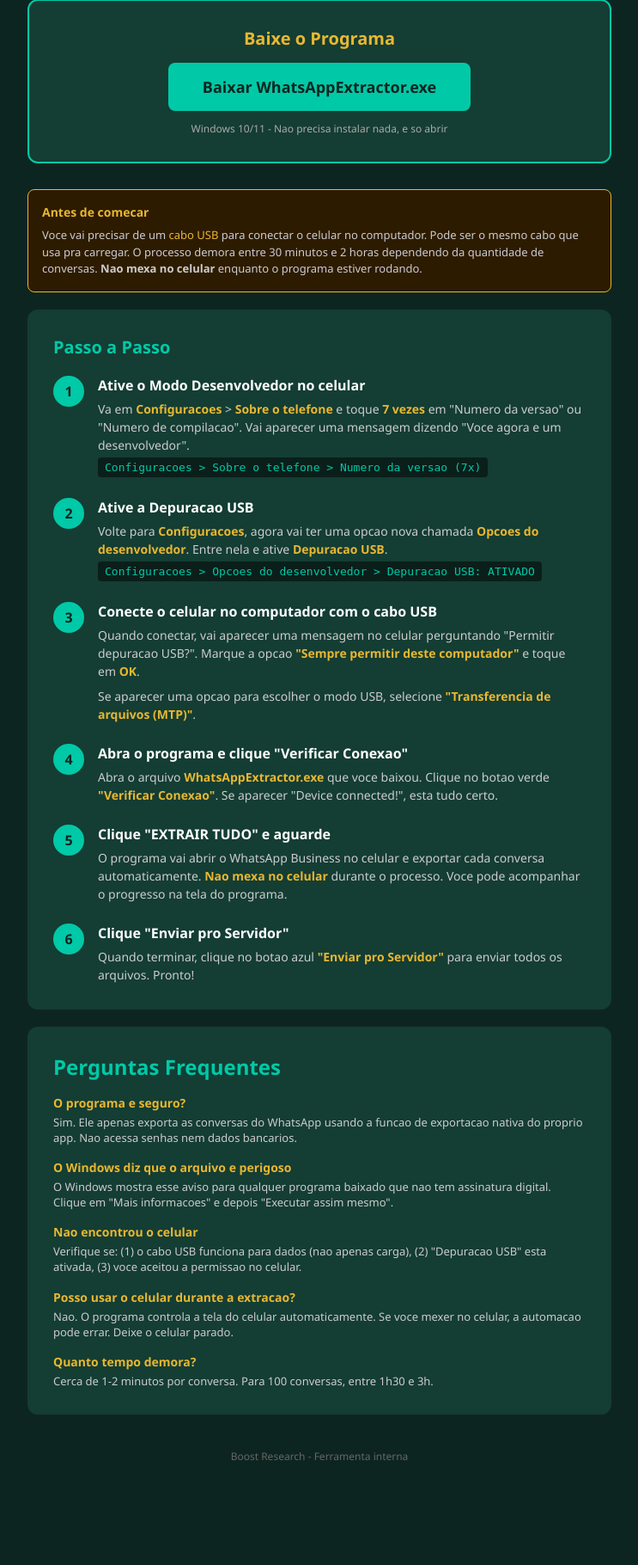
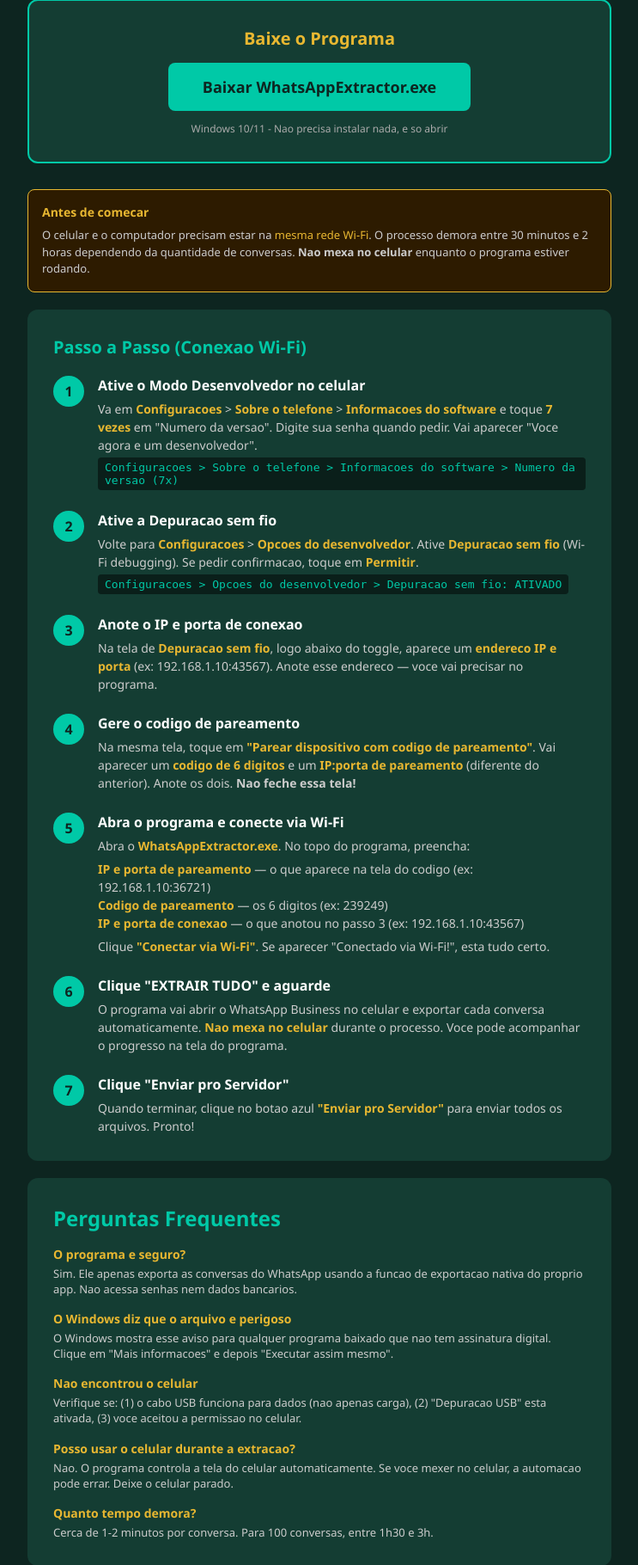
Before and after one commit to andrefrancoaraujo/whatsapp-extractor, a Flask app: page / in a window 1280 px wide. Shown: the part 146-1966 px from the top of the page at 86% size, without its empty margins (268-1011 px from the left). Before the commit the page ends 1844 px from the top, so only its background shows below. Run offline with Flask 3, Linux system fonts and the light colour scheme; parts of the project's set-up code (start-up, migrations or seed data) failed here and were passed over.

Commit message:
Add Wi-Fi ADB support (wireless debugging)
- GUI now has Wi-Fi pairing fields (IP, port, code)
- Landing page updated with Wi-Fi instructions for Samsung A31
- Supports both USB and Wi-Fi connections

Co-Authored-By: Claude Opus 4.6 (1M context) <noreply@anthropic.com>

```diff
--- a/server/templates/download.html
+++ b/server/templates/download.html
@@ -172,7 +172,7 @@
 
         <div class="download-box">
             <h2>Baixe o Programa</h2>
-            <a href="/download-extractor" class="download-btn">
+            <a href="/extractor/download-extractor" class="download-btn">
                 Baixar WhatsAppExtractor.exe
             </a>
             <p class="download-note">Windows 10/11 - Nao precisa instalar nada, e so abrir</p>
@@ -181,15 +181,14 @@
         <div class="warning">
             <h3>Antes de comecar</h3>
             <p>
-                Voce vai precisar de um <span style="color:#E8B731">cabo USB</span> para conectar
-                o celular no computador. Pode ser o mesmo cabo que usa pra carregar.
+                O celular e o computador precisam estar na <span style="color:#E8B731">mesma rede Wi-Fi</span>.
                 O processo demora entre 30 minutos e 2 horas dependendo da quantidade de conversas.
                 <strong>Nao mexa no celular</strong> enquanto o programa estiver rodando.
             </p>
         </div>
 
         <div class="steps">
-            <h2>Passo a Passo</h2>
+            <h2>Passo a Passo (Conexao Wi-Fi)</h2>
 
             <div class="step">
                 <div class="step-num">1</div>
@@ -197,41 +196,38 @@
                     <h3>Ative o Modo Desenvolvedor no celular</h3>
                     <p>
                         Va em <span class="highlight">Configuracoes</span> >
-                        <span class="highlight">Sobre o telefone</span> e toque
+                        <span class="highlight">Sobre o telefone</span> >
+                        <span class="highlight">Informacoes do software</span> e toque
                         <span class="highlight">7 vezes</span> em
-                        "Numero da versao" ou "Numero de compilacao".
-                        Vai aparecer uma mensagem dizendo "Voce agora e um desenvolvedor".
+                        "Numero da versao". Digite sua senha quando pedir.
+                        Vai aparecer "Voce agora e um desenvolvedor".
                     </p>
-                    <span class="path">Configuracoes > Sobre o telefone > Numero da versao (7x)</span>
+                    <span class="path">Configuracoes > Sobre o telefone > Informacoes do software > Numero da versao (7x)</span>
                 </div>
             </div>
 
             <div class="step">
                 <div class="step-num">2</div>
                 <div class="step-content">
-                    <h3>Ative a Depuracao USB</h3>
+                    <h3>Ative a Depuracao sem fio</h3>
                     <p>
-                        Volte para <span class="highlight">Configuracoes</span>, agora vai ter uma
-                        opcao nova chamada <span class="highlight">Opcoes do desenvolvedor</span>.
-                        Entre nela e ative <span class="highlight">Depuracao USB</span>.
+                        Volte para <span class="highlight">Configuracoes</span> >
+                        <span class="highlight">Opcoes do desenvolvedor</span>.
+                        Ative <span class="highlight">Depuracao sem fio</span> (Wi-Fi debugging).
+                        Se pedir confirmacao, toque em <span class="highlight">Permitir</span>.
                     </p>
-                    <span class="path">Configuracoes > Opcoes do desenvolvedor > Depuracao USB: ATIVADO</span>
+                    <span class="path">Configuracoes > Opcoes do desenvolvedor > Depuracao sem fio: ATIVADO</span>
                 </div>
             </div>
 
             <div class="step">
                 <div class="step-num">3</div>
                 <div class="step-content">
-                    <h3>Conecte o celular no computador com o cabo USB</h3>
+                    <h3>Anote o IP e porta de conexao</h3>
                     <p>
-                        Quando conectar, vai aparecer uma mensagem no celular perguntando
-                        "Permitir depuracao USB?". Marque a opcao
-                        <span class="highlight">"Sempre permitir deste computador"</span>
-                        e toque em <span class="highlight">OK</span>.
-                    </p>
-                    <p style="margin-top: 8px;">
-                        Se aparecer uma opcao para escolher o modo USB, selecione
-                        <span class="highlight">"Transferencia de arquivos (MTP)"</span>.
+                        Na tela de <span class="highlight">Depuracao sem fio</span>, logo abaixo
+                        do toggle, aparece um <span class="highlight">endereco IP e porta</span>
+                        (ex: 192.168.1.10:43567). Anote esse endereco — voce vai precisar no programa.
                     </p>
                 </div>
             </div>
@@ -239,18 +235,39 @@
             <div class="step">
                 <div class="step-num">4</div>
                 <div class="step-content">
-                    <h3>Abra o programa e clique "Verificar Conexao"</h3>
+                    <h3>Gere o codigo de pareamento</h3>
                     <p>
-                        Abra o arquivo <span class="highlight">WhatsAppExtractor.exe</span> que
-                        voce baixou. Clique no botao verde
-                        <span class="highlight">"Verificar Conexao"</span>.
-                        Se aparecer "Device connected!", esta tudo certo.
+                        Na mesma tela, toque em
+                        <span class="highlight">"Parear dispositivo com codigo de pareamento"</span>.
+                        Vai aparecer um <span class="highlight">codigo de 6 digitos</span> e um
+                        <span class="highlight">IP:porta de pareamento</span> (diferente do anterior).
+                        Anote os dois. <strong>Nao feche essa tela!</strong>
                     </p>
                 </div>
             </div>
 
             <div class="step">
                 <div class="step-num">5</div>
+                <div class="step-content">
+                    <h3>Abra o programa e conecte via Wi-Fi</h3>
+                    <p>
+                        Abra o <span class="highlight">WhatsAppExtractor.exe</span>.
+                        No topo do programa, preencha:
+                    </p>
+                    <p style="margin-top: 6px;">
+                        <span class="highlight">IP e porta de pareamento</span> — o que aparece na tela do codigo (ex: 192.168.1.10:36721)<br>
+                        <span class="highlight">Codigo de pareamento</span> — os 6 digitos (ex: 239249)<br>
+                        <span class="highlight">IP e porta de conexao</span> — o que anotou no passo 3 (ex: 192.168.1.10:43567)
+                    </p>
+                    <p style="margin-top: 6px;">
+                        Clique <span class="highlight">"Conectar via Wi-Fi"</span>.
+                        Se aparecer "Conectado via Wi-Fi!", esta tudo certo.
+                    </p>
+                </div>
+            </div>
+
+            <div class="step">
+                <div class="step-num">6</div>
                 <div class="step-content">
                     <h3>Clique "EXTRAIR TUDO" e aguarde</h3>
                     <p>
@@ -262,7 +279,7 @@
             </div>
 
             <div class="step">
-                <div class="step-num">6</div>
+                <div class="step-num">7</div>
                 <div class="step-content">
                     <h3>Clique "Enviar pro Servidor"</h3>
                     <p>
```
Also changed, not shown: extractor/main.py (+153 -58 lines).
